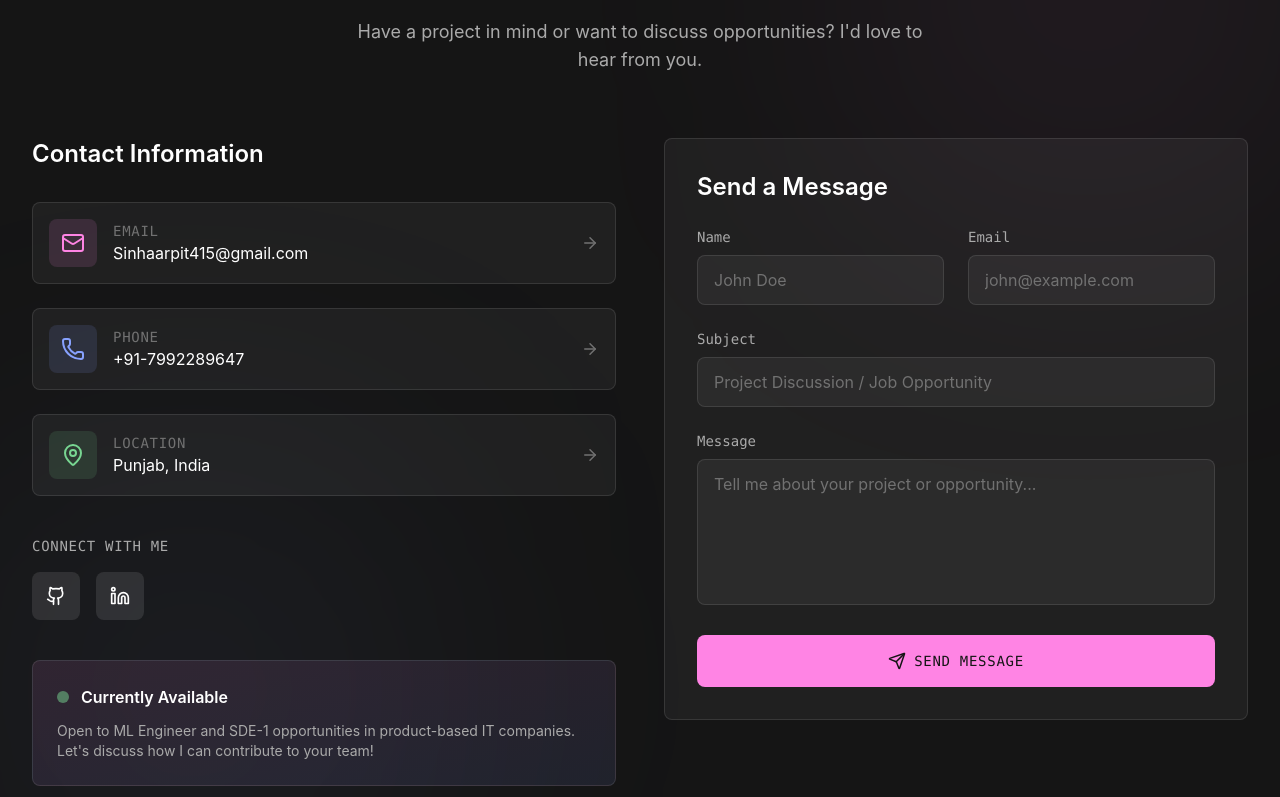
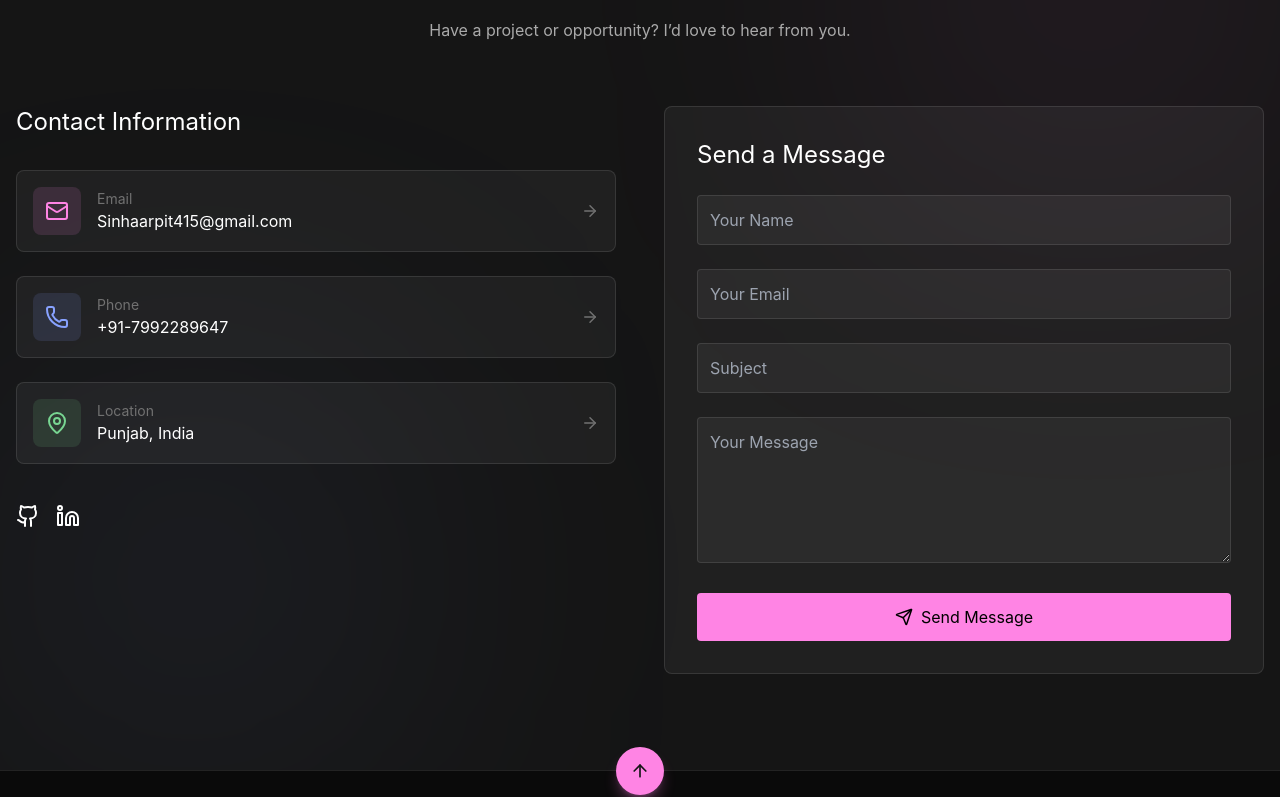
Before and after one commit to Akkissss23/Arpit---portfolio-website-, a React (Create React App) app in the folder frontend/: page / in a window 1280 px wide. Shown: the part 7263-8060 px from the top of the page. Built offline with nearby package versions, Linux system fonts and the light colour scheme.

Commit message:
update resume

```diff
--- a/frontend/src/components/layout/Navbar.jsx
+++ b/frontend/src/components/layout/Navbar.jsx
@@ -111,8 +111,8 @@ const Navbar = () => {
                 <Linkedin size={20} />
               </a>
               <motion.a
-                href="/Arpit Resume 7.pdf"
-                download="Arpit Resume 7.pdf"
+                href="/Resume.pdf"
+                download="Resume.pdf"
                 whileHover={{ scale: 1.05 }}
                 whileTap={{ scale: 0.95 }}
                 className="flex items-center gap-2 px-5 py-2.5 bg-white text-[#151515] rounded-full text-sm font-mono uppercase tracking-wider hover:bg-[#ffd1e7] transition-colors"
--- a/frontend/src/components/sections/Contact.jsx
+++ b/frontend/src/components/sections/Contact.jsx
@@ -1,11 +1,20 @@
-import React, { useState } from 'react';
-import { motion } from 'framer-motion';
-import { useInView } from 'react-intersection-observer';
-import { personalInfo } from '../../data/mock';
+import React, { useState } from "react";
+import { motion } from "framer-motion";
+import { useInView } from "react-intersection-observer";
+import { personalInfo } from "../../data/mock";
 import { sendContactEmail } from "../../services/emailService";
 
-
-import { Mail, Phone, MapPin, Send, Github, Linkedin, Loader2, CheckCircle, ArrowRight } from 'lucide-react';
+import {
+  Mail,
+  Phone,
+  MapPin,
+  Send,
+  Github,
+  Linkedin,
+  Loader2,
+  CheckCircle,
+  ArrowRight,
+} from "lucide-react";
 
 const Contact = () => {
   const [ref, inView] = useInView({
@@ -14,13 +23,15 @@ const Contact = () => {
   });
 
   const [formData, setFormData] = useState({
-    name: '',
-    email: '',
-    subject: '',
-    message: '',
+    name: "",
+    email: "",
+    subject: "",
+    message: "",
   });
+
   const [isSubmitting, setIsSubmitting] = useState(false);
   const [isSubmitted, setIsSubmitted] = useState(false);
+  const [error, setError] = useState("");
 
   const handleChange = (e) => {
     setFormData({ ...formData, [e.target.name]: e.target.value });
@@ -29,50 +40,61 @@ const Contact = () => {
   const handleSubmit = async (e) => {
     e.preventDefault();
     setIsSubmitting(true);
+    setError("");
 
-    // Simulate form submission (mock)
-    await new Promise((resolve) => setTimeout(resolve, 1500));
+    try {
+      await sendContactEmail(formData);
 
+      setIsSubmitted(true);
+      setFormData({
+        name: "",
+        email: "",
+        subject: "",
+        message: "",
+      });
+
+      // Hide success message after 5s
+      setTimeout(() => setIsSubmitted(false), 5000);
+    } catch (err) {
+      console.error("EmailJS Error:", err);
+      setError("Failed to send message. Please try again later.");
+    } finally {
       setIsSubmitting(false);
-    setIsSubmitted(true);
-    setFormData({ name: '', email: '', subject: '', message: '' });
-
-    // Reset success state after 5 seconds
-    setTimeout(() => setIsSubmitted(false), 5000);
+    }
   };
 
   const contactInfo = [
     {
       icon: Mail,
-      label: 'Email',
+      label: "Email",
       value: personalInfo.email,
       href: `mailto:${personalInfo.email}`,
-      color: '#ff84e4',
+      color: "#ff84e4",
     },
     {
       icon: Phone,
-      label: 'Phone',
+      label: "Phone",
       value: personalInfo.phone,
       href: `tel:${personalInfo.phone}`,
-      color: '#88a2ff',
+      color: "#88a2ff",
     },
     {
       icon: MapPin,
-      label: 'Location',
+      label: "Location",
       value: personalInfo.location,
-      href: '#',
-      color: '#78d692',
+      href: "#",
+      color: "#78d692",
     },
   ];
 
   return (
     <section id="contact" className="relative py-24 bg-[#151515] overflow-hidden">
-      {/* Background Elements */}
+      {/* Background glow */}
       <div className="absolute top-0 right-0 w-96 h-96 bg-[#ff84e4]/10 rounded-full blur-[150px]" />
       <div className="absolute bottom-0 left-0 w-96 h-96 bg-[#88a2ff]/10 rounded-full blur-[150px]" />
 
-      <div className="max-w-7xl mx-auto px-4 sm:px-6 lg:px-8 relative z-10">
-        {/* Section Header */}
+      <div className="max-w-7xl mx-auto px-4 relative z-10">
+        {/* Header */}
         <motion.div
           ref={ref}
           initial={{ opacity: 0, y: 30 }}
@@ -80,190 +102,113 @@ const Contact = () => {
           transition={{ duration: 0.6 }}
           className="text-center mb-16"
         >
-          <span className="inline-block px-4 py-2 rounded-full bg-[#ff84e4]/10 text-[#ff84e4] text-sm font-mono uppercase tracking-wider mb-4">
+          <span className="inline-block px-4 py-2 rounded-full bg-[#ff84e4]/10 text-[#ff84e4] text-sm font-mono mb-4">
             Get In Touch
           </span>
-          <h2 className="font-display text-4xl sm:text-5xl font-bold text-white mb-6">
-            Let's Build Something
-            <span className="text-[#88a2ff]"> Amazing</span>
+          <h2 className="text-4xl sm:text-5xl font-bold text-white mb-6">
+            Let’s Build Something{" "}
+            <span className="text-[#88a2ff]">Amazing</span>
           </h2>
-          <p className="max-w-xl mx-auto text-[#aaa] text-lg">
-            Have a project in mind or want to discuss opportunities? I'd love to hear from you.
+          <p className="max-w-xl mx-auto text-[#aaa]">
+            Have a project or opportunity? I’d love to hear from you.
           </p>
         </motion.div>
 
         <div className="grid lg:grid-cols-2 gap-12">
-          {/* Contact Info */}
-          <motion.div
-            initial={{ opacity: 0, x: -30 }}
-            animate={inView ? { opacity: 1, x: 0 } : {}}
-            transition={{ duration: 0.6, delay: 0.2 }}
-          >
-            <h3 className="text-2xl font-semibold text-white mb-8">Contact Information</h3>
+          {/* Left info */}
+          <div>
+            <h3 className="text-2xl text-white mb-8">Contact Information</h3>
 
             <div className="space-y-6 mb-10">
-              {contactInfo.map((item, index) => (
-                <motion.a
-                  key={index}
+              {contactInfo.map((item, i) => (
+                <a
+                  key={i}
                   href={item.href}
-                  initial={{ opacity: 0, y: 20 }}
-                  animate={inView ? { opacity: 1, y: 0 } : {}}
-                  transition={{ duration: 0.4, delay: 0.3 + index * 0.1 }}
-                  className="group flex items-center gap-4 p-4 rounded-lg bg-white/5 border border-white/10 hover:border-white/20 transition-all"
+                  className="flex items-center gap-4 p-4 rounded-lg bg-white/5 border border-white/10 hover:border-white/20 transition"
                 >
                   <div
-                    className="w-12 h-12 rounded-lg flex items-center justify-center transition-colors"
+                    className="w-12 h-12 flex items-center justify-center rounded-lg"
                     style={{ backgroundColor: `${item.color}20` }}
                   >
                     <item.icon size={24} style={{ color: item.color }} />
                   </div>
                   <div>
-                    <p className="text-[#717171] text-sm font-mono uppercase tracking-wider">
-                      {item.label}
-                    </p>
-                    <p className="text-white group-hover:text-[#ff84e4] transition-colors">
-                      {item.value}
-                    </p>
+                    <p className="text-[#717171] text-sm">{item.label}</p>
+                    <p className="text-white">{item.value}</p>
                   </div>
-                  <ArrowRight
-                    size={18}
-                    className="ml-auto text-[#717171] group-hover:text-white group-hover:translate-x-1 transition-all"
-                  />
-                </motion.a>
+                  <ArrowRight className="ml-auto text-[#717171]" size={18} />
+                </a>
               ))}
             </div>
 
-            {/* Social Links */}
-            <div>
-              <h4 className="text-[#aaa] text-sm font-mono uppercase tracking-wider mb-4">
-                Connect With Me
-              </h4>
-              <div className="flex items-center gap-4">
-                <a
-                  href={personalInfo.github}
-                  target="_blank"
-                  rel="noopener noreferrer"
-                  className="w-12 h-12 rounded-lg bg-white/10 flex items-center justify-center text-white hover:bg-[#333] transition-colors"
-                >
-                  <Github size={20} />
+            <div className="flex gap-4">
+              <a href={personalInfo.github} target="_blank" rel="noreferrer">
+                <Github className="text-white" />
               </a>
-                <a
-                  href={personalInfo.linkedin}
-                  target="_blank"
-                  rel="noopener noreferrer"
-                  className="w-12 h-12 rounded-lg bg-white/10 flex items-center justify-center text-white hover:bg-[#0077b5] transition-colors"
-                >
-                  <Linkedin size={20} />
+              <a href={personalInfo.linkedin} target="_blank" rel="noreferrer">
+                <Linkedin className="text-white" />
               </a>
             </div>
           </div>
 
-            {/* Availability Card */}
-            <motion.div
-              initial={{ opacity: 0, y: 20 }}
-              animate={inView ? { opacity: 1, y: 0 } : {}}
-              transition={{ duration: 0.5, delay: 0.6 }}
-              className="mt-10 p-6 rounded-lg bg-gradient-to-br from-[#ff84e4]/10 to-[#88a2ff]/10 border border-white/10"
-            >
-              <div className="flex items-center gap-3 mb-3">
-                <span className="w-3 h-3 rounded-full bg-[#78d692] animate-pulse" />
-                <span className="text-white font-semibold">Currently Available</span>
-              </div>
-              <p className="text-[#aaa] text-sm">
-                Open to ML Engineer and SDE-1 opportunities in product-based IT companies.
-                Let's discuss how I can contribute to your team!
-              </p>
-            </motion.div>
-          </motion.div>
-
-          {/* Contact Form */}
-          <motion.div
-            initial={{ opacity: 0, x: 30 }}
-            animate={inView ? { opacity: 1, x: 0 } : {}}
-            transition={{ duration: 0.6, delay: 0.3 }}
-          >
-            <div className="bg-white/5 rounded-lg border border-white/10 p-8">
-              <h3 className="text-2xl font-semibold text-white mb-6">Send a Message</h3>
+          {/* Form */}
+          <div className="bg-white/5 p-8 rounded-lg border border-white/10">
+            <h3 className="text-2xl text-white mb-6">Send a Message</h3>
 
             {isSubmitted ? (
-                <motion.div
-                  initial={{ opacity: 0, scale: 0.9 }}
-                  animate={{ opacity: 1, scale: 1 }}
-                  className="text-center py-12"
-                >
-                  <div className="w-16 h-16 rounded-full bg-[#78d692]/20 flex items-center justify-center mx-auto mb-4">
-                    <CheckCircle size={32} className="text-[#78d692]" />
+              <div className="text-center py-12">
+                <CheckCircle size={48} className="text-green-400 mx-auto mb-4" />
+                <p className="text-white text-lg">Message sent successfully!</p>
               </div>
-                  <h4 className="text-xl font-semibold text-white mb-2">Message Sent!</h4>
-                  <p className="text-[#aaa]">
-                    Thank you for reaching out. I'll get back to you soon!
-                  </p>
-                </motion.div>
             ) : (
               <form onSubmit={handleSubmit} className="space-y-6">
-                  <div className="grid grid-cols-1 sm:grid-cols-2 gap-6">
-                    <div>
-                      <label className="block text-[#aaa] text-sm font-mono mb-2">Name</label>
                 <input
-                        type="text"
                   name="name"
+                  placeholder="Your Name"
                   value={formData.name}
                   onChange={handleChange}
                   required
-                        className="w-full px-4 py-3 rounded-lg bg-white/5 border border-white/10 text-white placeholder-[#717171] focus:border-[#ff84e4] focus:outline-none focus:ring-1 focus:ring-[#ff84e4] transition-colors"
-                        placeholder="John Doe"
+                  className="w-full p-3 bg-white/5 border border-white/10 text-white rounded"
                 />
-                    </div>
-                    <div>
-                      <label className="block text-[#aaa] text-sm font-mono mb-2">Email</label>
                 <input
                   type="email"
                   name="email"
+                  placeholder="Your Email"
                   value={formData.email}
                   onChange={handleChange}
                   required
-                        className="w-full px-4 py-3 rounded-lg bg-white/5 border border-white/10 text-white placeholder-[#717171] focus:border-[#ff84e4] focus:outline-none focus:ring-1 focus:ring-[#ff84e4] transition-colors"
-                        placeholder="john@example.com"
+                  className="w-full p-3 bg-white/5 border border-white/10 text-white rounded"
                 />
-                    </div>
-                  </div>
-
-                  <div>
-                    <label className="block text-[#aaa] text-sm font-mono mb-2">Subject</label>
                 <input
-                      type="text"
                   name="subject"
+                  placeholder="Subject"
                   value={formData.subject}
                   onChange={handleChange}
                   required
-                      className="w-full px-4 py-3 rounded-lg bg-white/5 border border-white/10 text-white placeholder-[#717171] focus:border-[#ff84e4] focus:outline-none focus:ring-1 focus:ring-[#ff84e4] transition-colors"
-                      placeholder="Project Discussion / Job Opportunity"
+                  className="w-full p-3 bg-white/5 border border-white/10 text-white rounded"
                 />
-                  </div>
-
-                  <div>
-                    <label className="block text-[#aaa] text-sm font-mono mb-2">Message</label>
                 <textarea
                   name="message"
+                  placeholder="Your Message"
                   value={formData.message}
                   onChange={handleChange}
                   required
                   rows={5}
-                      className="w-full px-4 py-3 rounded-lg bg-white/5 border border-white/10 text-white placeholder-[#717171] focus:border-[#ff84e4] focus:outline-none focus:ring-1 focus:ring-[#ff84e4] transition-colors resize-none"
-                      placeholder="Tell me about your project or opportunity..."
+                  className="w-full p-3 bg-white/5 border border-white/10 text-white rounded"
                 />
-                  </div>
 
-                  <motion.button
+                {error && (
+                  <p className="text-red-400 text-sm">{error}</p>
+                )}
+
+                <button
                   type="submit"
                   disabled={isSubmitting}
-                    whileHover={{ scale: 1.02 }}
-                    whileTap={{ scale: 0.98 }}
-                    className="w-full flex items-center justify-center gap-2 px-8 py-4 bg-[#ff84e4] text-[#151515] rounded-lg font-mono uppercase text-sm tracking-wider hover:bg-[#ff84e4]/90 disabled:opacity-70 disabled:cursor-not-allowed transition-colors"
+                  className="w-full bg-[#ff84e4] text-black py-3 rounded flex justify-center items-center gap-2"
                 >
                   {isSubmitting ? (
                     <>
-                        <Loader2 size={18} className="animate-spin" />
+                      <Loader2 className="animate-spin" size={18} />
                       Sending...
                     </>
                   ) : (
@@ -272,11 +217,10 @@ const Contact = () => {
                       Send Message
                     </>
                   )}
-                  </motion.button>
+                </button>
               </form>
             )}
           </div>
-          </motion.div>
         </div>
       </div>
     </section>
```
Lines whose indentation alone changed are shown as unchanged.
